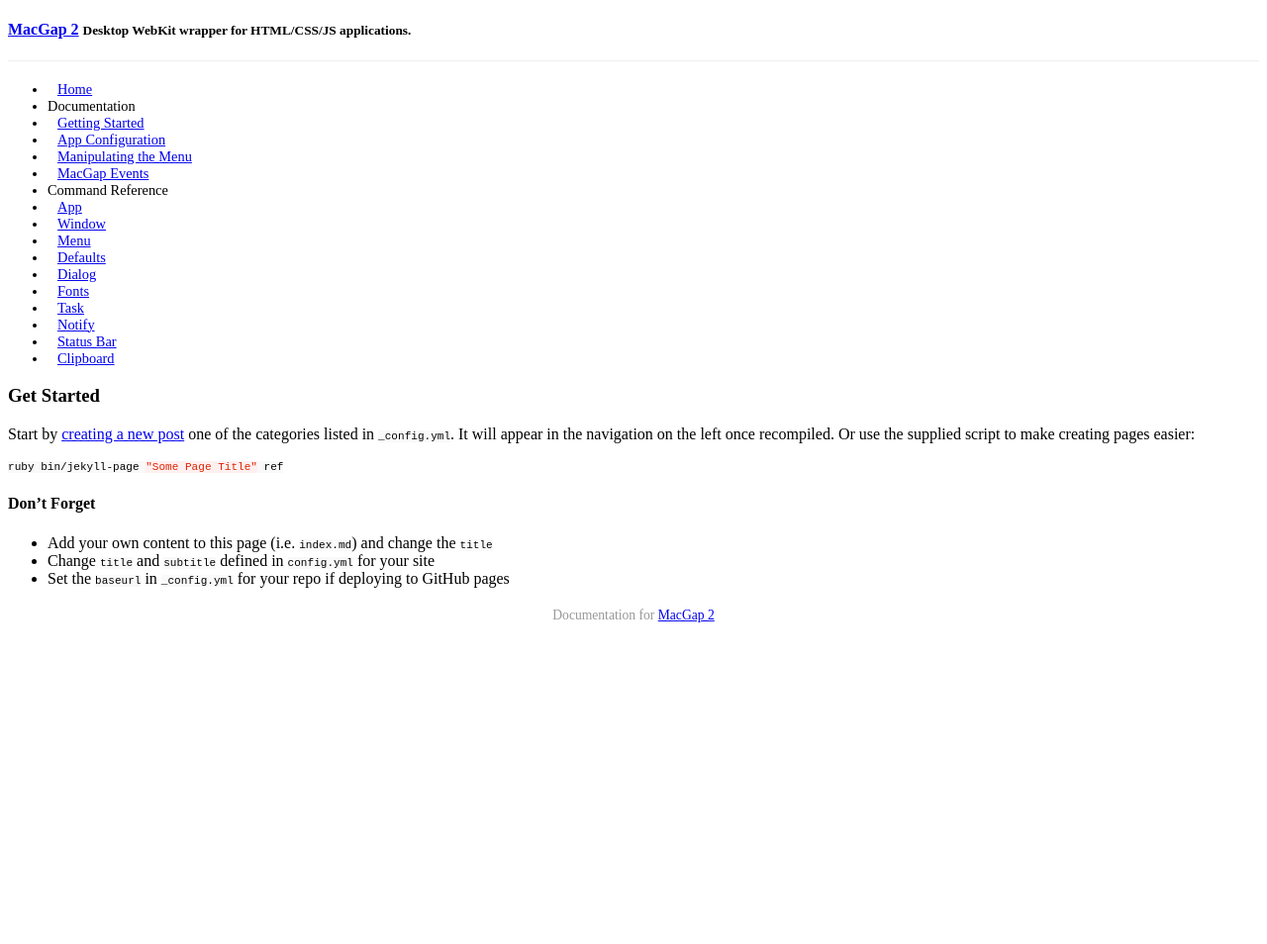
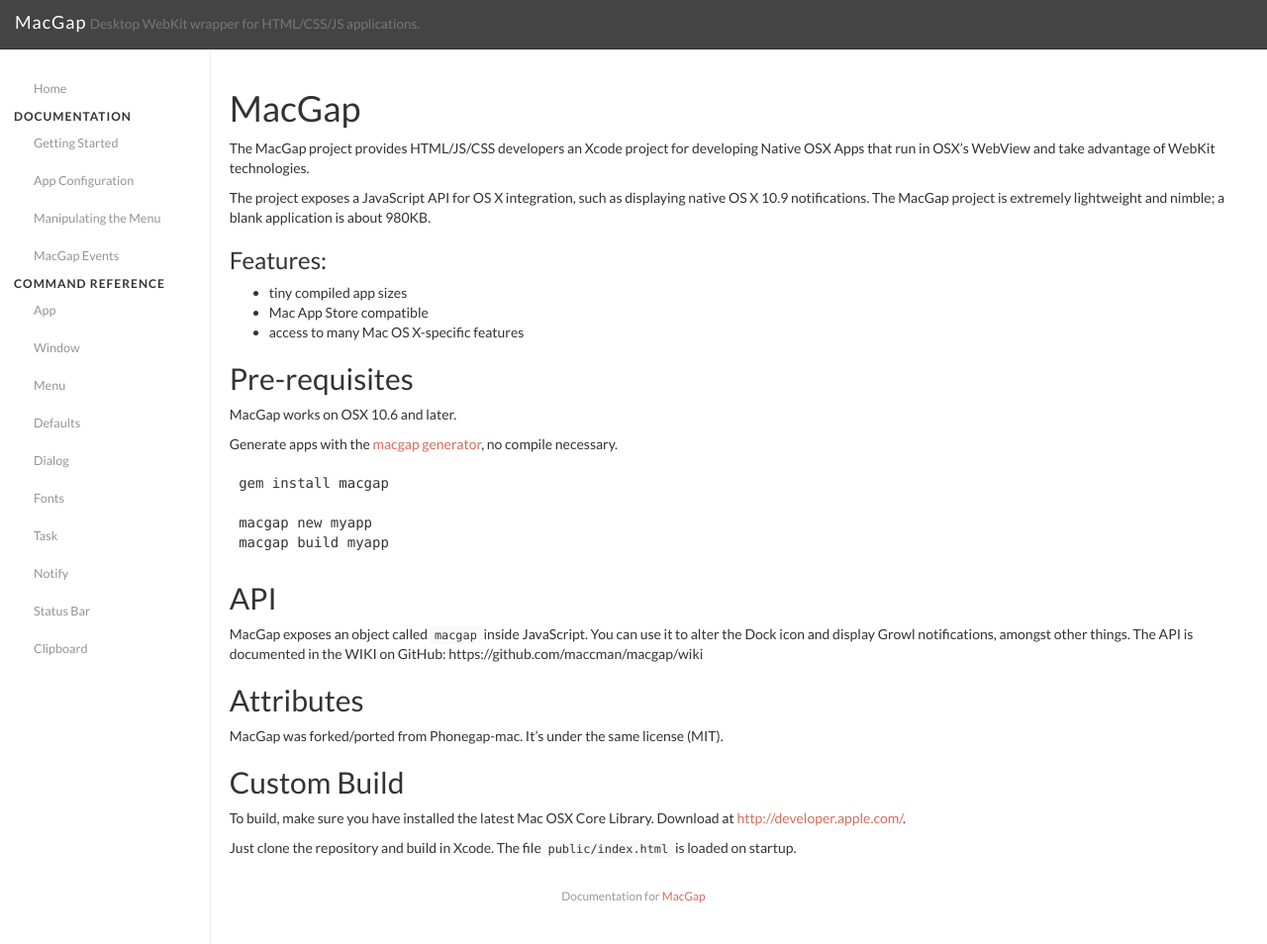
Before and after one commit to MacGapProject/MacGap2, a Jekyll site: the page built from index.md, in a window 1280 px wide and 954 px high. Shown: the whole window at 99% size. Built offline with Jekyll 4.4.1, drawn with Linux system fonts in a browser that asks for light colours; nearby versions of some CDN libraries; Markdown is read by kramdown in place of the engine named in the settings; a style sheet for code colours, icons or effects is not loaded.

Commit message:
Basic Styling Changes

````diff
--- a/_config.yml
+++ b/_config.yml
@@ -1,5 +1,5 @@
 # Site title and subtitle. This is used in _includes/header.html
-title: 'MacGap 2'
+title: 'MacGap'
 subtitle: 'Desktop WebKit wrapper for HTML/CSS/JS applications.'
 
 # Enable/show navigation. There are there options:
--- a/_layouts/default.html
+++ b/_layouts/default.html
@@ -8,42 +8,48 @@
         <title>{{ site.title }}{% if page.title %} : {{ page.title }}{% endif %}</title>
         <meta name="description" content="{{ site.subtitle }}">
 
-        <link href="//netdna.bootstrapcdn.com/twitter-bootstrap/2.3.2/css/bootstrap-combined.no-icons.min.css" rel="stylesheet">
+        <!-- <link href="//netdna.bootstrapcdn.com/twitter-bootstrap/2.3.2/css/bootstrap-combined.no-icons.min.css" rel="stylesheet"> -->
+        <link rel="stylesheet" href="//netdna.bootstrapcdn.com/bootstrap/3.1.1/css/bootstrap.min.css">
+        <link href='http://fonts.googleapis.com/css?family=Lato:300,400,700' rel='stylesheet' type='text/css'>
         <link rel="stylesheet" href="{{ site.baseurl }}/css/syntax.css">
         <link rel="stylesheet" href="{{ site.baseurl }}/css/main.css">
+
     </head>
     <body>
+        <div class="navbar navbar-inverse navbar-fixed-top" role="navigation">
+            <div class="container-fluid">
 
-        <div class="container">
-            <div class=row-fluid>
-                <div id=header class=span12>
+                    <div class="navbar-header navbar-collapse collapse">
                         {% include header.html %}
                     </div>
+
             </div>
-
-            <div class=row-fluid>
+        </div>
+        <div id="main" class="container-fluid">
+                <div class="row">
                     {% assign post_count = site.posts|size %}
                     {% if site.navigation != 0 and site.navigation == 1 or post_count > 0 %}
-                    <div id=navigation class=span2>
+                        <div id="navigation" class="col-sm-3 col-md-2 sidebar">
                             {% include navigation.html %}
                         </div>
 
-                    <div id=content class=span10>
+                        <div id=content class="col-sm-9 col-sm-offset-3 col-md-10 col-md-offset-2 main">
                             {{ content }}
                         </div>
                     {% else %}
-                    <div id=content class=span12>
+                        <div id=content class="col-sm-9 col-sm-offset-3 col-md-10 col-md-offset-2 main">
                             {{ content }}
                         </div>
                     {% endif %}
                 </div>
 
-            <div class=row-fluid>
-                <div id=footer class=span12>
+                <div class="row">
+                    <div id=footer class="col-sm-12">
                         {% include footer.html %}
                     </div>
                 </div>
         </div>
+
 
         <script>
             function orderNav() {
--- a/css/main.css
+++ b/css/main.css
@@ -1,6 +1,7 @@
 body {
     font-weight: 400;
-    text-shadow: 0 1px 1px rgba(255, 255, 255, 0.7);
+    font-family: 'Lato';
+    padding-top: 50px;
 }
 
 pre, code {
@@ -13,7 +14,11 @@
 pre {
     font-size: 1em;
 }
-
+a,
+a:hover {
+    text-decoration: none;
+    color: #d96b5d;
+}
 code {
     color: inherit;
 }
@@ -33,7 +38,9 @@
     color: #999;
     text-align: center;
 }
-
+#main {
+    padding:20px;
+}
 #content > .page-header:first-child {
     margin-top: 0;
 }
@@ -52,7 +59,58 @@
     padding-right: 10px;
 }
 
-#navigation .nav-header {
-    padding-left: 0;
-    padding-right: 0;
+
+.sidebar {
+    position: fixed;
+    top: 51px;
+    bottom: 0;
+    left: 0;
+    z-index: 1000;
+    display: block;
+    padding: 20px 0;
+    overflow-x: hidden;
+    overflow-y: auto;
+    border-right: 1px solid #EEE;
 }
+
+.sidebar .nav li {
+    padding-left: 20px;
+    border-left: 4px solid transparent;
+}
+.sidebar .nav li:hover {
+    background: #f1f1f1;
+    border-color: #d96b5d;
+
+}
+.sidebar .nav li a {
+    color: #949494;
+}
+.sidebar .nav li a:hover {
+    background: none;
+}
+.sidebar .nav li.nav-header {
+    padding-left: 10px;
+    font-weight: bold;
+    text-transform: uppercase;
+    font-size: 12px;
+    letter-spacing: 1px;
+}
+.sidebar .nav li.nav-header:hover {
+    border-color: transparent;
+    background: none;
+}
+.navbar-inverse {
+    background-color: #444;
+    border-color: #333;
+}
+
+.navbar-header h4 {
+    margin-top: 13px;
+    color: white;
+
+}
+.navbar-header h4 a{
+    color: white;
+    letter-spacing: 1px;
+    text-shadow: none;
+}
--- a/index.md
+++ b/index.md
@@ -3,16 +3,39 @@
 title: "Jekyll Docs Template"
 ---
 
-### Get Started
+#MacGap
 
-Start by [creating a new post](http://jekyllrb.com/docs/posts/) one of the categories listed in `_config.yml`. It will appear in the navigation on the left once recompiled. Or use the supplied script to make creating pages easier:
+The MacGap project provides HTML/JS/CSS developers an Xcode project for developing Native OSX Apps that run in OSX's WebView and take advantage of WebKit technologies.
 
-```bash
-ruby bin/jekyll-page "Some Page Title" ref
-```
+The project exposes a JavaScript API for OS X integration, such as displaying native OS X 10.9 notifications. The MacGap project is extremely lightweight and nimble; a blank application is about 980KB.
 
-#### Don't Forget
+### Features:
+* tiny compiled app sizes
+* Mac App Store compatible
+* access to many Mac OS X-specific features
 
-- Add your own content to this page (i.e. `index.md`) and change the `title`
-- Change `title` and `subtitle` defined in `config.yml` for your site
-- Set the `baseurl` in `_config.yml` for your repo if deploying to GitHub pages
+##Pre-requisites
+
+MacGap works on OSX 10.6 and later.
+
+Generate apps with the [macgap generator](http://github.com/maccman/macgap-rb), no compile necessary.
+
+    gem install macgap
+
+    macgap new myapp
+    macgap build myapp
+
+##API
+
+MacGap exposes an object called `macgap` inside JavaScript. You can use it to alter the Dock icon and display Growl notifications, amongst other things. The API is documented in the WIKI on GitHub: https://github.com/maccman/macgap/wiki
+
+
+##Attributes
+
+MacGap was forked/ported from Phonegap-mac. It's under the same license (MIT).
+
+##Custom Build
+
+To build, make sure you have installed the latest Mac OSX Core Library. Download at [http://developer.apple.com/](http://developer.apple.com/).
+
+Just clone the repository and build in Xcode. The file `public/index.html` is loaded on startup.
````
Lines whose indentation alone changed are shown as unchanged.
